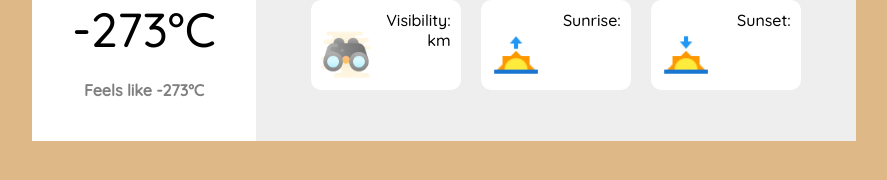
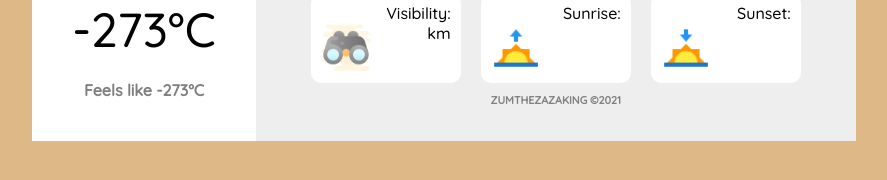
Before and after one commit to ZumTheZazaKing/Weather-App, a React (Create React App) app: page / in a window 1280 px wide. Shown: the part 208-388 px from the top of the page, without its empty margins (196-1083 px from the left). Built offline with nearby package versions, Linux system fonts and the light colour scheme.

Commit message:
Added copyright

```diff
--- a/src/App.js
+++ b/src/App.js
@@ -86,6 +86,7 @@ function App() {
           <div>Sunrise: <br/>{sunrise}<img src={sunriseImage} alt="" width="50" height="50"/></div>
           <div>Sunset: <br/>{sunset}<img src={sunsetImage} alt="" width="50" height="50"/></div>
         </div>
+        <h6>ZUMTHEZAZAKING &copy;2021</h6>
       </div>
     </div>
   );
--- a/src/index.css
+++ b/src/index.css
@@ -41,6 +41,11 @@ body .App #RightSide input[type=text] {
   border: none;
   outline: none;
 }
+body .App #RightSide h6 {
+  margin: 0;
+  padding: 0;
+  color: grey;
+}
 body .App #RightSide input[type=text]:focus {
   box-shadow: 0 0 0 2px black;
 }
--- a/src/input.scss
+++ b/src/input.scss
@@ -44,6 +44,12 @@ body{
                 outline: none;
             }
 
+            h6{
+                margin: 0;
+                padding: 0;
+                color: grey;
+            }
+
             input[type=text]:focus{
                 box-shadow: 0 0 0 2px black;
             }
```
Also changed, not shown: 1 other file (tests, documents, lock files or other folders).
